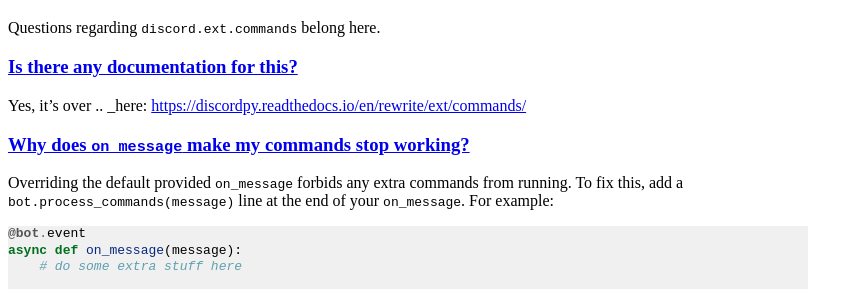
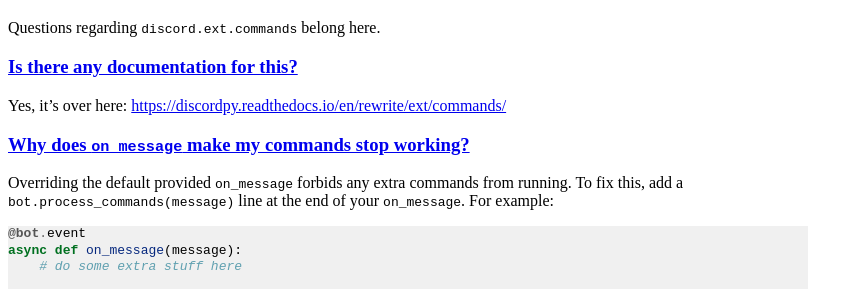
Before and after one commit to Rapptz/discord.py, a Sphinx documentation site: the page built from docs/faq.rst, in a window 1280 px wide and 900 px high, scrolled down 4290 px. Shown: the part 163-452 px from the top of the window, without its empty margins (0-863 px from the left). Built offline with Sphinx 7.4.7, drawn with Linux system fonts in a browser that asks for light colours.

Commit message:
Update faq.rst

```diff
--- a/docs/faq.rst
+++ b/docs/faq.rst
@@ -260,7 +260,7 @@
 Is there any documentation for this?
 ~~~~~~~~~~~~~~~~~~~~~~~~~~~~~~~~~~~~~
 
-Yes, it's over .. _here: https://discordpy.readthedocs.io/en/rewrite/ext/commands/
+Yes, it's over here: https://discordpy.readthedocs.io/en/rewrite/ext/commands/
 
 Why does ``on_message`` make my commands stop working?
 ~~~~~~~~~~~~~~~~~~~~~~~~~~~~~~~~~~~~~~~~~~~~~~~~~~~~~~~
```
